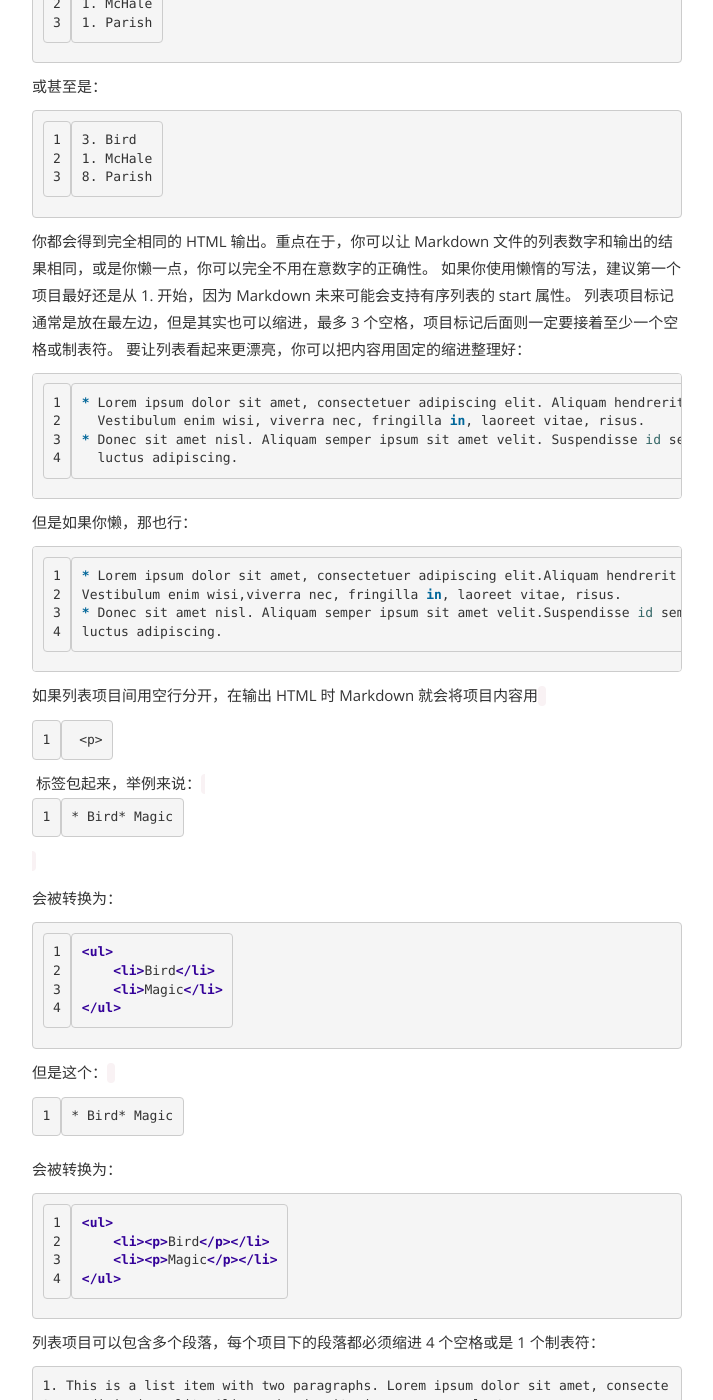
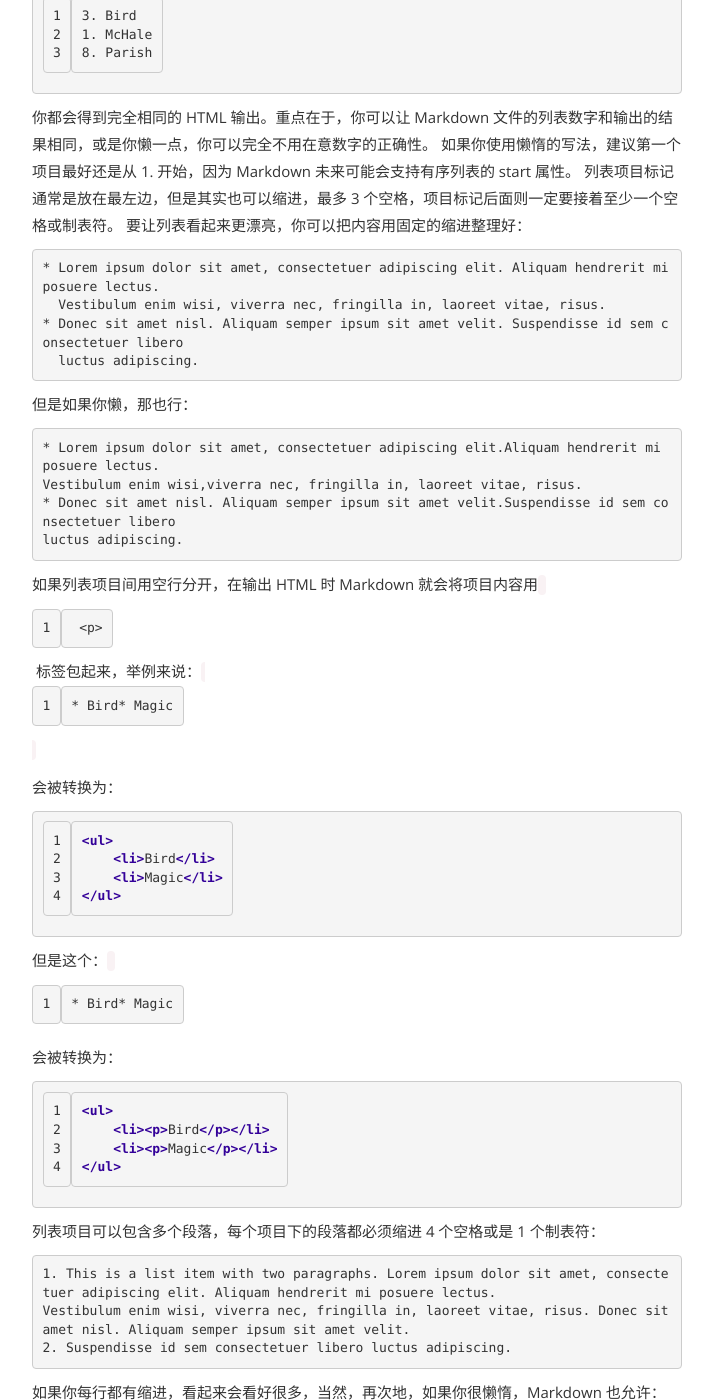
Before and after one commit to LumoCheung/lumocheung.github.com, a Jekyll site: the page built from _posts/2016-04-03-markdown-base.md, in a window 1280 px wide and 1400 px high, scrolled down 6255 px. Shown: the whole window, without its empty margins (283-996 px from the left). Built offline with Jekyll 4.4.1, drawn with Linux system fonts in a browser that asks for light colours; some of the changed text lies outside the part shown.

Commit message:
Update 2016-04-03-markdown-base.md

````diff
--- a/_posts/2016-04-03-markdown-base.md
+++ b/_posts/2016-04-03-markdown-base.md
@@ -59,7 +59,7 @@ Markdown 将会把它转换为：`4 &lt; 5`
 Markdown 支持两种标题的语法，类 [Setext](http://docutils.sourceforge.net/mirror/setext.html) 和类 [atx](http://www.aaronsw.com/2002/atx/) 形式。
 类 Setext 形式是用底线的形式，利用 = （最高阶标题）和 - （第二阶标题），例如：
 
-```bash
+```code
 This is an H1
 =============
 This is an H2
@@ -68,7 +68,7 @@ This is an H2
 
 任何数量的 = 和 - 都可以有效果。类 `Atx` 形式则是在行首插入 1 到 6 个 # ，对应到标题 1 到 6 阶，例如：
 
-```bash
+```code
 # 这是 H1
 ## 这是 H2
 ###### 这是 H6
@@ -76,7 +76,7 @@ This is an H2
 
 你可以选择性地「闭合」类 `atx` 样式的标题，这纯粹只是美观用的，若是觉得这样看起来比较舒适，你就可以在行尾加上 #，而行尾的# 数量也不用和开头一样（行首的井字符数量决定标题的阶数）：
 
-```bash
+```code
 # 这是 H1 #
 ## 这是 H2 ##
 ### 这是 H3 ######
@@ -112,7 +112,7 @@ luctus adipiscing.
 
 引用的区块内也可以使用其他的 Markdown 语法，包括标题、列表、代码区块等：
 
-```bash
+```code
 > ## 这是一个标题。
 > > 1. 这是第一行列表项。
 > 2. 这是第二行列表项。
@@ -171,7 +171,7 @@ Markdown 支持有序列表和无序列表。
 列表项目标记通常是放在最左边，但是其实也可以缩进，最多 3 个空格，项目标记后面则一定要接着至少一个空格或制表符。
 要让列表看起来更漂亮，你可以把内容用固定的缩进整理好：
 
-```bash
+```code
 * Lorem ipsum dolor sit amet, consectetuer adipiscing elit. Aliquam hendrerit mi posuere lectus.
   Vestibulum enim wisi, viverra nec, fringilla in, laoreet vitae, risus.
 * Donec sit amet nisl. Aliquam semper ipsum sit amet velit. Suspendisse id sem consectetuer libero
@@ -180,7 +180,7 @@ Markdown 支持有序列表和无序列表。
 
 但是如果你懒，那也行：
 
-```bash
+```code
 * Lorem ipsum dolor sit amet, consectetuer adipiscing elit.Aliquam hendrerit mi posuere lectus.
 Vestibulum enim wisi,viverra nec, fringilla in, laoreet vitae, risus.
 * Donec sit amet nisl. Aliquam semper ipsum sit amet velit.Suspendisse id sem consectetuer libero
@@ -214,14 +214,14 @@ luctus adipiscing.
 列表项目可以包含多个段落，每个项目下的段落都必须缩进 4 个空格或是 1 个制表符：
 
 ```code
-1. This is a list item with two paragraphs. Lorem ipsum dolor sit amet, consectetuer adipiscing elit. Aliquam hendrerit mi posuere     lectus.
-    Vestibulum enim wisi, viverra nec, fringilla in, laoreet vitae, risus. Donec sit amet nisl. Aliquam semper ipsum sit amet velit.
+1. This is a list item with two paragraphs. Lorem ipsum dolor sit amet, consectetuer adipiscing elit. Aliquam hendrerit mi posuere lectus.
+Vestibulum enim wisi, viverra nec, fringilla in, laoreet vitae, risus. Donec sit amet nisl. Aliquam semper ipsum sit amet velit.
 2. Suspendisse id sem consectetuer libero luctus adipiscing.
 ```
 
 如果你每行都有缩进，看起来会看好很多，当然，再次地，如果你很懒惰，Markdown 也允许：
 
-```bash
+```code
 * This is a list item with two paragraphs.
   This is the second paragraph in the list item. You'reonly required to indent the first line. Lorem
 ipsum dolorsit amet, consectetuer adipiscing elit.
@@ -230,7 +230,7 @@ ipsum dolorsit amet, consectetuer adipiscing elit.
 
 如果要在列表项目内放进引用，那 > 就需要缩进：
 
-```bash
+```code
 * A list item with a blockquote:
   > This is a blockquote
   > inside a list item.
@@ -238,7 +238,7 @@ ipsum dolorsit amet, consectetuer adipiscing elit.
 
 如果要放代码区块的话，该区块就需要缩进**两次**，也就是 8 个空格或是 2 个制表符：
 
-```bash
+```code
 * 一列表项包含一个列表区块：
     <代码写在这>
 ```
@@ -309,7 +309,7 @@ end tell
 分隔线
 你可以在一行中用三个以上的星号、减号、底线来建立一个分隔线，行内不能有其他东西。你也可以在星号或是减号中间插入空格。下面每种写法都可以建立分隔线：
 
-```bash
+```code
 * * *
 ***
 *****
@@ -324,7 +324,7 @@ Markdown 支持两种形式的链接语法： **行内式**和**参考式**两
 不管是哪一种，链接文字都是用 [方括号] 来标记。
 要建立一个**行内式**的链接，只要在方块括号后面紧接着圆括号并插入网址链接即可，如果你还想要加上链接的 title 文字，只要在网址后面，用双引号把 title 文字包起来即可，例如：
 
-```bash
+```code
 This is [an example](http://example.com/ "Title") inline link.
 [This link](http://example.net/) has no title attribute.
 ```
@@ -338,25 +338,25 @@ This is [an example](http://example.com/ "Title") inline link.
 
 如果你是要链接到同样主机的资源，你可以使用相对路径：
 
-```bash
+```code
 See my [About](/about/) page for details.
 ```
 
 **参考式**的链接是在链接文字的括号后面再接上另一个方括号，而在第二个方括号里面要填入用以辨识链接的标记：
 
-```bash
+```code
 This is [an example][id] reference-style link.
 ```
 
 你也可以选择性地在两个方括号中间加上一个空格：
 
-```bash
+```code
 This is [an example] [id] reference-style link.
 ```
 
 接着，在文件的任意处，你可以把这个标记的链接内容定义出来：
 
-```bash
+```code
 [id]: http://example.com/ "Optional Title Here"
 ```
 
@@ -369,7 +369,7 @@ This is [an example] [id] reference-style link.
 
 下面这三种链接的定义都是相同：
 
-```bash
+```code
 [foo]: http://example.com/ "Optional Title Here"
 [foo]: http://example.com/ 'Optional Title Here'
 [foo]: http://example.com/ (Optional Title Here)
@@ -378,45 +378,45 @@ This is [an example] [id] reference-style link.
 **请注意：**有一个已知的问题是 Markdown.pl 1.0.1 会忽略单引号包起来的链接 title。
 链接网址也可以用尖括号包起来：
 
-```bash
+```code
 [id]: <http://example.com/> "Optional Title Here"
 ```
 
 你也可以把 title 属性放到下一行，也可以加一些缩进，若网址太长的话，这样会比较好看：
 
-```bash
+```code
 [id]: http://example.com/longish/path/to/resource/here "Optional Title Here"
 ```
 
 网址定义只有在产生链接的时候用到，并不会直接出现在文件之中。
 链接辨别标签可以有字母、数字、空白和标点符号，但是并*不*区分大小写，因此下面两个链接是一样的：
 
-```bash
+```code
 [link text][a]
 [link text][A]
 ```
 
 *隐式链接标记*功能让你可以省略指定链接标记，这种情形下，链接标记会视为等同于链接文字，要用隐式链接标记只要在链接文字后面加上一个空的方括号，如果你要让 "Google" 链接到 google.com，你可以简化成：
 
-```bash
+```code
 [Google][]
 ```
 
 然后定义链接内容：
 
-```bash
+```code
 [Google]: http://google.com/
 ```
 
 由于链接文字可能包含空白，所以这种简化型的标记内也许包含多个单词：
 
-```bash
+```code
 Visit [Daring Fireball][] for more information.
 ```
 
 然后接着定义链接：
 
-```bash
+```code
 [Daring Fireball]: http://daringfireball.net/
 ```
 
@@ -490,14 +490,14 @@ un*frigging*believable
 但是**如果你的 * 和 _ 两边都有空白的话，它们就只会被当成普通的符号**。
 如果要在文字前后直接插入普通的星号或底线，你可以用反斜线：
 
-```bash
+```code
 \*this text is surrounded by literal asterisks\*
 ```
 
 #### 代码
 如果要标记一小段行内代码，你可以用反引号把它包起来（\`），例如：
 
-```bash
+```code
 Use the `printf()` function.
 ```
 
@@ -509,7 +509,7 @@ Use the `printf()` function.
 
 如果要在代码区段内插入反引号，你可以用多个反引号来开启和结束代码区段：
 
-```bash
+```code
 ``There is a literal backtick (`) here.``
 ```
 
@@ -521,7 +521,7 @@ Use the `printf()` function.
 
 代码区段的起始和结束端都可以放入一个空白，起始端后面一个，结束端前面一个，这样你就可以在区段的一开始就插入反引号：
 
-```bash
+```code
 A single backtick in a code span: `` ` ``
 A backtick-delimited string in a code span: `` `foo` ``
 ```
@@ -535,7 +535,7 @@ A backtick-delimited string in a code span: `` `foo` ``
 
 在代码区段内，& 和尖括号**都**会被自动地转成 HTML 实体，这使得插入 HTML 原始码变得很容易，Markdown 会把下面这段：
 
-```bash
+```code
 Please don't use any `<blink>` tags.
 ```
 
@@ -547,7 +547,7 @@ Please don't use any `<blink>` tags.
 
 你也可以这样写：
 
-```bash
+```code
 `—` is the decimal-encoded equivalent of `—`.
 ```
 
@@ -562,7 +562,7 @@ Please don't use any `<blink>` tags.
 Markdown 使用一种和链接很相似的语法来标记图片，同样也允许两种样式： *行内式*和*参考式*。
 行内式的图片语法看起来像是：
 
-```bash
+```code
 ![Alt text](/path/to/img.jpg)
 ![Alt text](/path/to/img.jpg "Optional title")
 ```
@@ -574,7 +574,7 @@ Markdown 使用一种和链接很相似的语法来标记图片，同样也允
 
 参考式的图片语法则长得像这样：
 
-```bash
+```code
 ![Alt text][id]
 ```
 
@@ -590,7 +590,7 @@ Markdown 使用一种和链接很相似的语法来标记图片，同样也允
 #### 自动链接
 Markdown 支持以比较简短的自动链接形式来处理网址和电子邮件信箱，只要是用尖括号包起来， Markdown 就会自动把它转成链接。一般网址的链接文字就和链接地址一样，例如：
 
-```bash
+```code
 <http://example.com/>
 ```
 
@@ -602,7 +602,7 @@ Markdown 会转为：
 
 邮址的自动链接也很类似，只是 Markdown 会先做一个编码转换的过程，把文字字符转成 16 进位码的 HTML 实体，这样的格式可以糊弄一些不好的邮址收集机器人，例如：
 
-```bash
+```code
 <address@example.com>
 ```
 
@@ -621,13 +621,13 @@ Markdown 会转成：
 ####反斜杠
 Markdown 可以利用反斜杠来插入一些在语法中有其它意义的符号，例如：如果你想要用星号加在文字旁边的方式来做出强调效果（但不用 `<em>` 标签），你可以在星号的前面加上反斜杠：
 
-```bash
+```code
 \*literal asterisks\*
 ```
 
 Markdown 支持以下这些符号前面加上反斜杠来帮助插入普通的符号：
 
-```bash
+```code
 \ 反斜线
 ` 反引号
 * 星号
````
